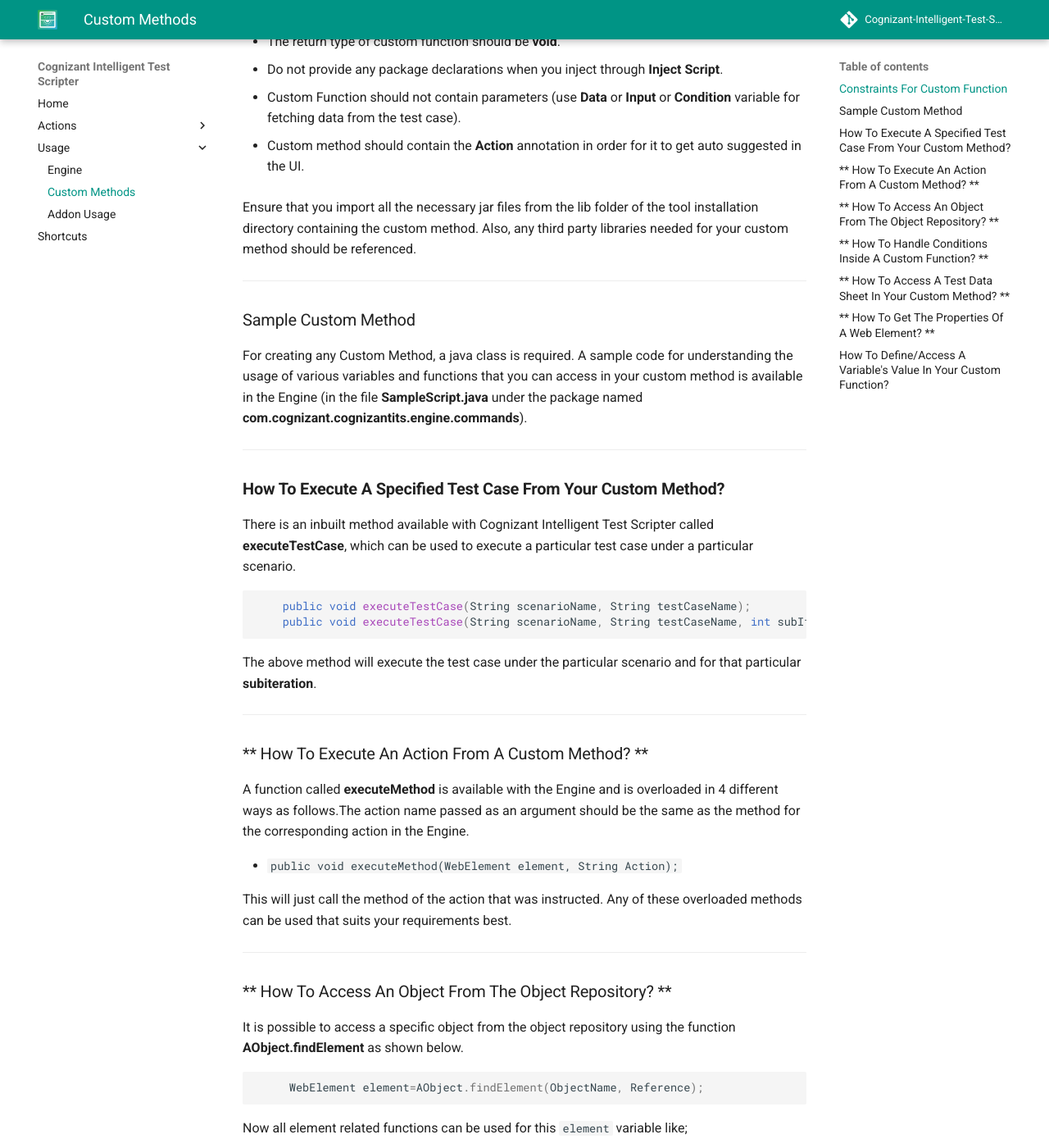
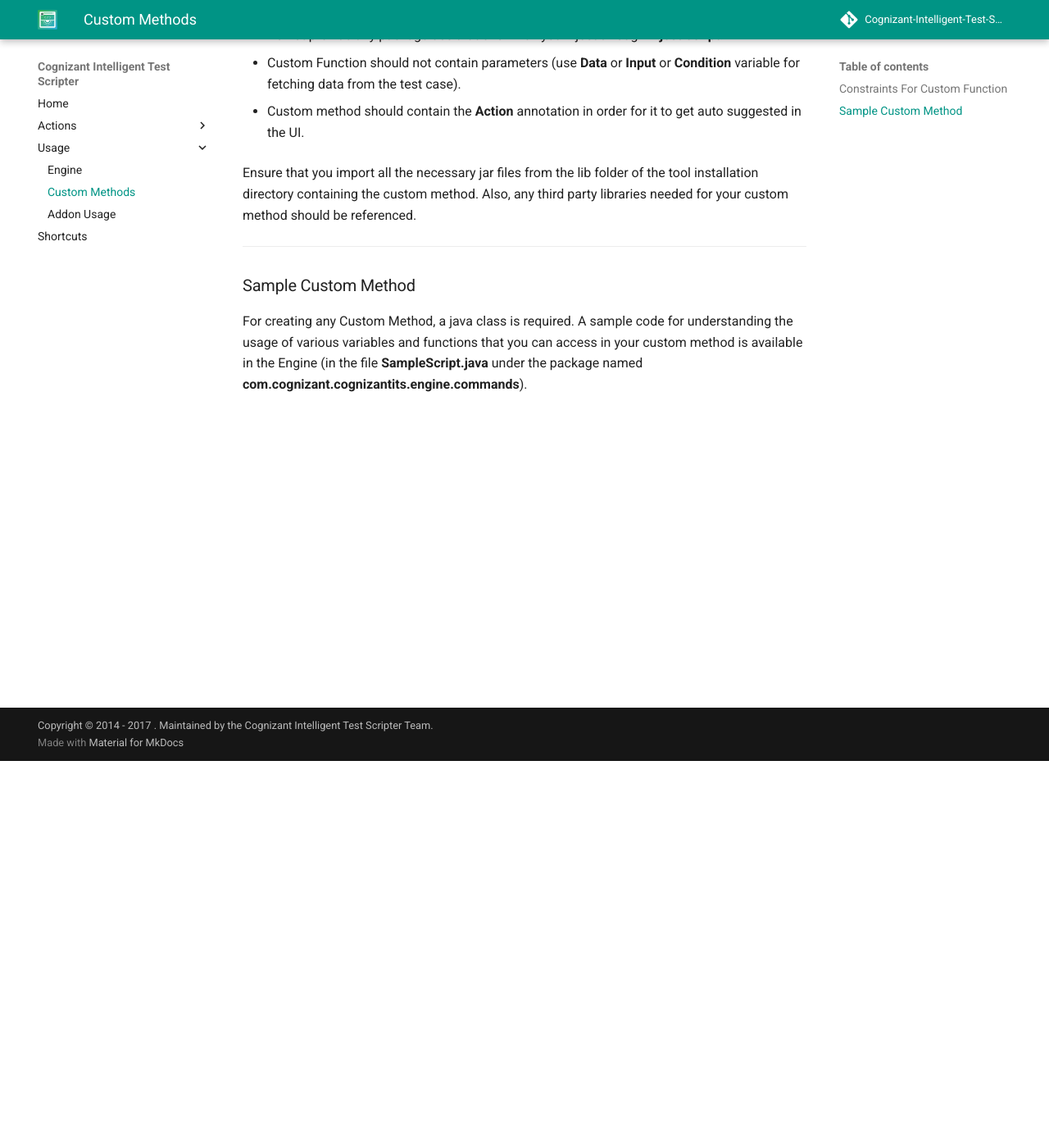
Before and after one commit to CognizantQAHub/Cognizant-Intelligent-Test-Scripter-Helpdoc, an MkDocs documentation site: the page built from docs/faq/customfunction.md, in a window 1280 px wide and 1400 px high, scrolled down 472 px. Shown: the whole window at 82% size. Built offline with MkDocs 1.6.1 and Material for MkDocs 9.7.7, drawn with Linux system fonts in a browser that asks for light colours; comment, search, counter and statistics services are not loaded; old or Windows-style settings are respelled for this version of MkDocs; some of the changed text lies outside the part shown.

Commit message:
Updated Content

````diff
--- a/docs/faq/customfunction.md
+++ b/docs/faq/customfunction.md
@@ -1,10 +1,10 @@
-# ** Custom Function & Source Code Maintenance **
+# Custom Function & Source Code Maintenance
 
 
 Cognizant Intelligent Test Scripter mostly covers all the functions under the predefined list of available actions. But some times your scenario might demand a new action to be implemented, for example performing PDF or Excel validation.This can be done by creating your own custom method.
 
 
-### **Constraints For Custom Function**
+### Constraints For Custom Function
 
 > Any custom function that is written to fulfill your requirements should follow the below conditions.
 
@@ -27,110 +27,3 @@
 ###  Sample Custom Method
 
 For creating any Custom Method, a java class is required. A sample code for understanding the usage of various variables and functions that you can access in your custom method is available in the Engine (in the file **SampleScript.java** under the package named **com.cognizant.cognizantits.engine.commands**).
-
-----------
-
-### **How To Execute A Specified Test Case From Your Custom Method?**
-
-
-There is an inbuilt method available with Cognizant Intelligent Test Scripter called **executeTestCase**,
-which can be used to execute a particular test case under a particular scenario.
-
-``` java
-    public void executeTestCase(String scenarioName, String testCaseName);
-    public void executeTestCase(String scenarioName, String testCaseName, int subIteration);
-```
-
-The above method will execute the test case under the particular scenario and for that particular **subiteration**.
-
-----------
-
-### ** How To Execute An Action From A Custom Method? **
-
-
-A function called **executeMethod** is available with the Engine and is overloaded in 4 different ways as follows.The action name passed as an argument should be the same as the method for the corresponding action in the Engine.
-
-- `public void executeMethod(WebElement element, String Action);`
-
-This will just call the method of the action that was instructed.
-Any of these overloaded methods can be used that suits your requirements best.
-
-
-----------
-
-### ** How To Access An Object From The Object Repository? **
-
-
-It is possible to access a specific object from the object repository using the function **AObject.findElement** as shown below.
-
-``` java
-     WebElement element=AObject.findElement(ObjectName, Reference);
-```
-
-Now all element related functions can be used for this `element` variable like;
-
-
-``` java
-    element.sendKeys(Data);
-```
-
-> **Note:** For more information, please refer the SampleScript.java file available in the Engine.
-
-
-----------
-
-### ** How To Handle Conditions Inside A Custom Function? **
-
- It is possible to write a custom function, that checks for a condition and if the condition passes it will execute a set of code and if it fails then it will execute a different set of code.The custom method **handleCondition** defined below, will check if the element is displayed and if so, it will execute the test case **cancelTicket** but if it is not displayed then it will just update the report with a "**DONE**" status.
-
-``` java
- public void handleCondition()
-
-  if (element.isDisplayed()) {
-
-   executeTestCase("testscenario1", "cancelTicket", 1);
-   Report.updateTestLog("Userdefined Action ", "inside reusable", Status.PASS);
-
-
-  }
-```
-
-----------
-
-
-### ** How To Access A Test Data Sheet In Your Custom Method? **
-
-
-**Local Data sheet**
-
-> We have dedicated functions to access the data from the datasheet. The **getData** function is overloaded in the following ways and can be used accordingly in your custom method.
-
-    public String getData(String DataSheetName, String ColumnName);
-
-Provide the name of the sheet (**Sample**) and column (**Data1**) that contains the data and this function will return a string which is the value of the required data.For instance,
-
-
-    String input = userData.getData("Sample", "Data1");
-
-  > **Note:** To acess the data mapped to different iterations and subiterations, please refer the SampleScript.java file available in the Engine.
-
-----------
-
-### ** How To Get The Properties Of A Web Element? **
-
-
-It is possible to access the specific property of an element using the function **AObject.getObjectProperty** described below.
-
-
-    String prop = AObject.getObjectProperty("pageName", "objectName", ObjectProperty.Id);
-
-----------
-
-### How To Define/Access A Variable's Value In Your Custom Function?
-
- Suppose you want to create a variable and define a value to it, you can go for `addVar(arg1,arg2)` function or `addGlobalVar(arg1,arg2)` function.
-
-The value of a variable created in your test case can be accessed using the function `getVar(String key)` which is defined under the `com.cognizant.cognizantits.engine.commands.Command` java file (available in the Engine).
-
-
-----------
````
